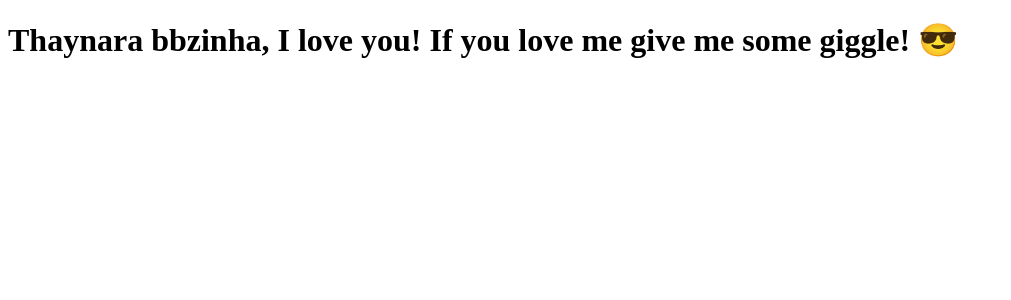
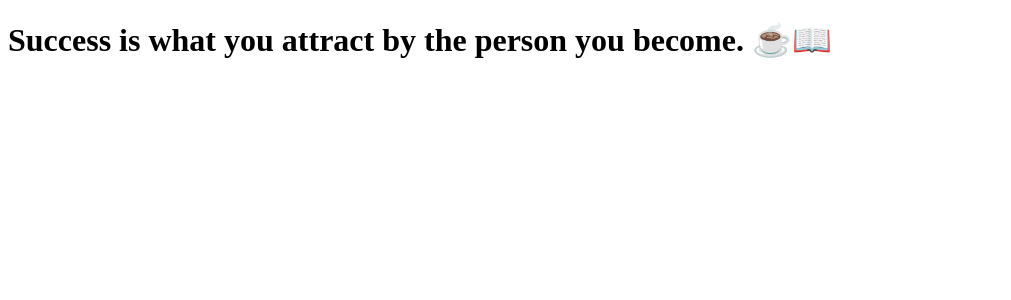
Before and after one commit to Polymathing/clone-tabnews, a Next.js app: page / in a window 1280 px wide. Shown: the top 300 px of the page, without its empty margins (0-1011 px from the left). Built offline with nearby package versions, Linux system fonts and the light colour scheme.

Commit message:
upadte "under construction" initial page message

```diff
--- a/pages/index.js
+++ b/pages/index.js
@@ -1,7 +1,7 @@
 function Home() {
   return (
     <h1>
-      Thaynara bbzinha, I love you! If you love me give me some giggle! 😎
+      Success is what you attract by the person you become. ☕📖
     </h1>
   );
 }
```
